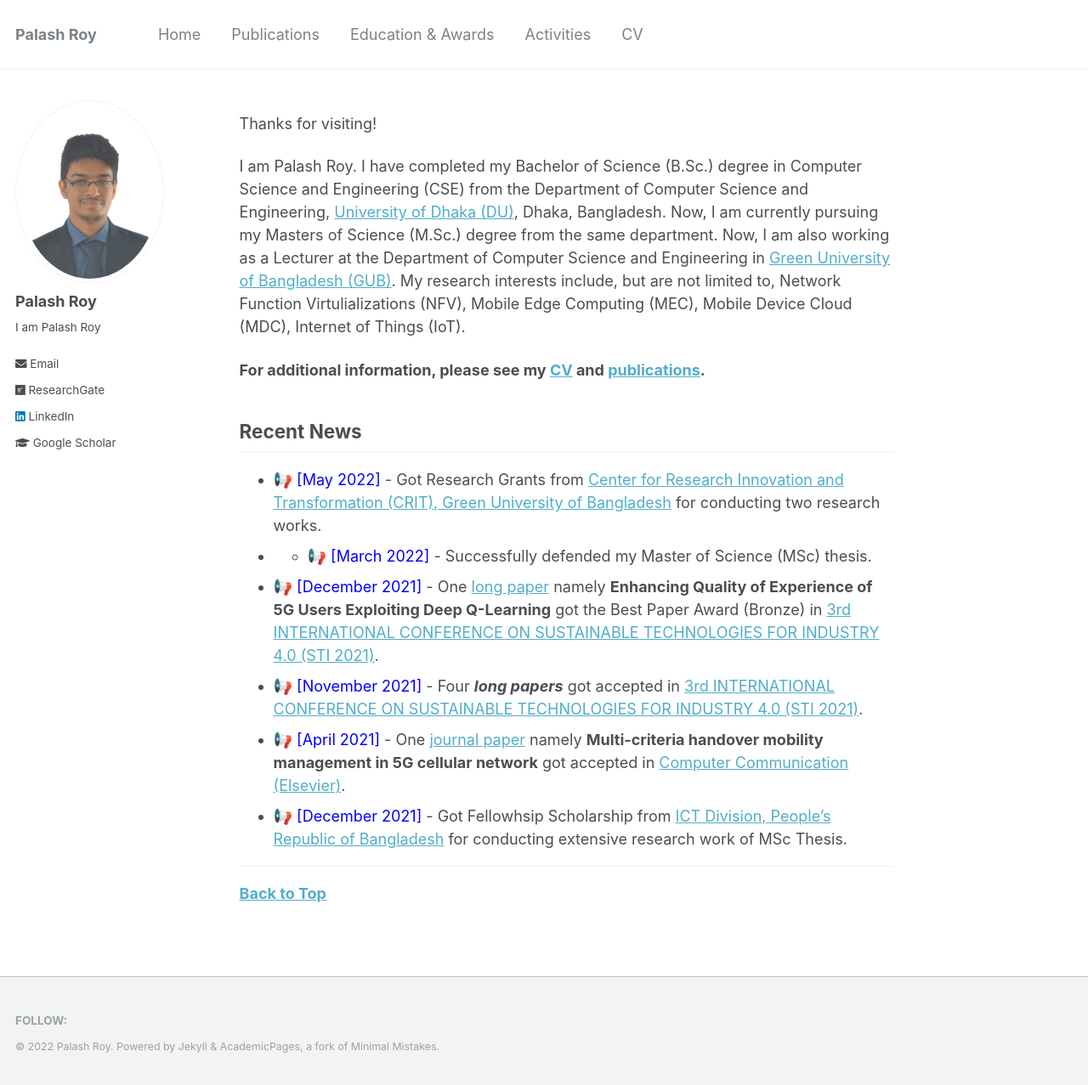
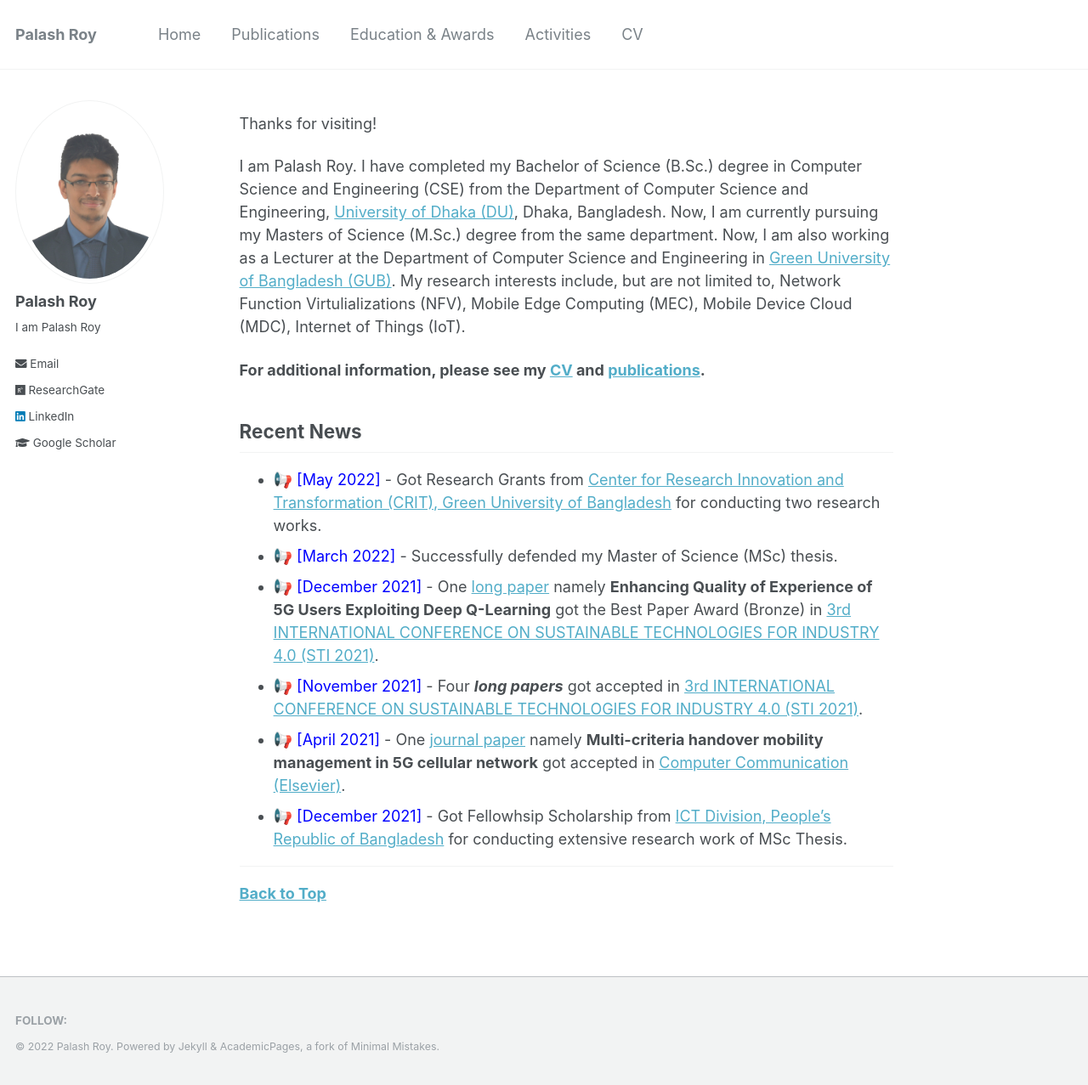
Before and after one commit to PalashRoy975/PalashRoy975.github.io, a Jekyll site: the page built from _pages/about.md, in a window 1280 px wide and 1277 px high. Shown: the whole window at 85% size. Built offline with Jekyll 4.4.1, drawn with Linux system fonts in a browser that asks for light colours.

Commit message:
Update about.md

```diff
--- a/_pages/about.md
+++ b/_pages/about.md
@@ -23,7 +23,7 @@ I am Palash Roy. I have completed my Bachelor of Science (B.Sc.) degree in Compu
 
 ## Recent News
 * 📢 <span style="color:Blue"> [May 2022] </span> - Got Research Grants from [Center for Research Innovation and Transformation (CRIT), Green University of Bangladesh](http://crit.green.edu.bd/) for conducting two research works.
-* * 📢 <span style="color:Blue"> [March 2022] </span> - Successfully defended my Master of Science (MSc) thesis.
+* 📢 <span style="color:Blue"> [March 2022] </span> - Successfully defended my Master of Science (MSc) thesis.
 * 📢 <span style="color:Blue"> [December 2021] </span> - One [long paper](https://ieeexplore.ieee.org/document/9732579) namely **Enhancing Quality of Experience of 5G Users Exploiting Deep Q-Learning** got the Best Paper Award (Bronze) in  [3rd INTERNATIONAL CONFERENCE ON
 SUSTAINABLE TECHNOLOGIES FOR INDUSTRY 4.0 (STI 2021)](http://fse.green.edu.bd/sti-2021/).
 * 📢 <span style="color:Blue"> [November 2021] </span> - Four ***long papers*** got accepted in  [3rd INTERNATIONAL CONFERENCE ON
```
